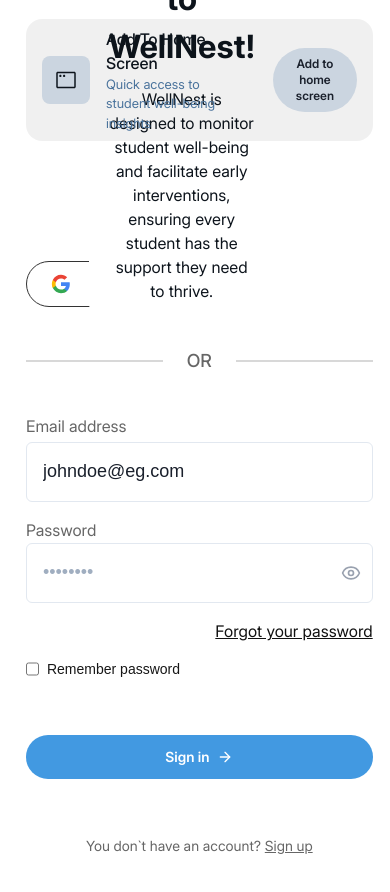
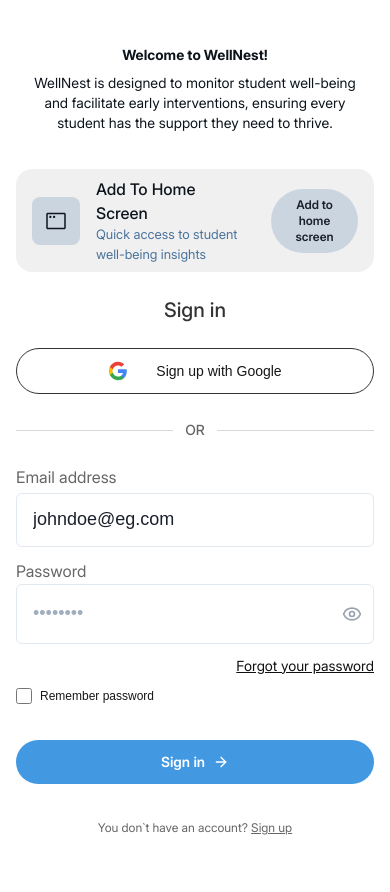
Before and after one commit to ife-adewunmi/wellnest, a Next.js app: page /signin in a window 390 px wide. Shown: the top 892 px of the page. After the commit the page ends 844 px from the top, so only its background shows below. Built offline with nearby package versions, Linux system fonts and the light colour scheme.

Commit message:
latest responsive changes onthe signup pages

```diff
--- a/src/app/layout.tsx
+++ b/src/app/layout.tsx
@@ -44,7 +44,7 @@ export default function RootLayout({
 }>) {
   return (
     <html lang="en">
-      <body className="pb-[7.43vh]">
+      <body className="">
         <QueryProvider>
           <ViewProvider>
             <DashboardSettingsProvider>
--- a/src/features/auth/components/signin-form.tsx
+++ b/src/features/auth/components/signin-form.tsx
@@ -12,6 +12,7 @@ import { Button } from '@/shared/components/ui/custom-button'
 import { ArrowRight } from 'lucide-react'
 import LayoutImage from '@/shared/components/layout-image'
 import HomeMessage from '@/shared/components/ui/home-screen-popup'
+import WelcomeMessage from '@/shared/components/ui/welcome-message'
 
 import { loginSchema, LoginFormData } from '@/shared/lib/validations'
 import useLoginUser from '../hooks/useLoginUser'
@@ -99,43 +100,41 @@ export default function LoginForm() {
 
   return (
     <div
-      className="flex w-full"
-      style={{
-        paddingRight: '4.44vw',
-        paddingLeft: '2.22vw',
-        paddingTop: '2.22vh',
-        paddingBottom: '2.22vh',
-      }}
+      className="flex w-full justify-center min-h-screen px-4 sm:px-6 pt-[2rem]"
+
     >
-      <div className="flex w-full max-w-[1346px] gap-[4.44vw]">
-        <div style={{ width: 'fit-content' }}>
+      <div className="flex w-full max-w-[1346px]   justify-center lg:gap-[3rem] xl:gap-[4rem] ">
+        <div className='hidden lg:flex w-full max-w-[580px]'>
           <LayoutImage />
         </div>
-        <div className="flex w-full flex-col items-center">
+        <div className="flex w-full flex-col items-center w-full max-w-[580px] min-w-[320px]">
+          <div className="lg:hidden mb-6 sm:mb-8">
+            <WelcomeMessage />
+          </div>
           <HomeMessage />
-          <div className="mt-[3.125rem] w-full max-w-[458px]">
+          <div className="mt-6 sm:mt-8 lg:mt-[3.125rem] w-full max-w-[458px]">
             <div className="text-center">
-              <h1 className={`text-[1.25rem] text-[#333333] ${interMedium.className}`}>Sign in</h1>
+              <h1 className={`text-xl sm:text-2xl lg:text-[1.25rem] text-[#333333] ${interMedium.className}`}>Sign in</h1>
             </div>
 
-            <div className="mt-[2.5rem]">
+            <div className="mt-6 sm:mt-8 lg:mt-[2.5rem]">
               <GoogleSignupButton />
 
               {/* OR divider */}
-              <div className="mt-[2.5rem] flex items-center gap-[1.5rem]">
-                <div className="h-[2px] w-full bg-[#66666640]"></div>
+              <div className="mt-6 sm:mt-8 lg:mt-[2.5rem] flex items-center gap-3 sm:gap-4 lg:gap-[1.5rem]">
+                <div className="h-[1px] sm:h-[2px] w-full bg-[#66666640]"></div>
                 <div className="">
-                  <span className={`text-[#666666] ${interMedium.className} text-[18px]`}>OR</span>
+                  <span className={`text-[#666666] ${interMedium.className} text-sm sm:text-base lg:text-[18px]`}>OR</span>
                 </div>
-                <div className="h-[2px] w-full bg-[#66666640]"></div>
+                <div className="h-[1px] sm:h-[2px] w-full bg-[#66666640]"></div>
               </div>
 
               {/* Form fields */}
-              <form onSubmit={handleLogin} className="mt-[2.5rem] flex flex-col gap-[1rem]">
-                <div className="flex flex-col gap-[4px]">
+              <form onSubmit={handleLogin} className="mt-6 sm:mt-8 lg:mt-[2.5rem] flex flex-col gap-3 sm:gap-4 lg:gap-[1rem]">
+                <div className="flex flex-col gap-1 sm:gap-2 lg:gap-[4px]">
                   <Label
                     htmlFor="email"
-                    className={`text-[1rem] text-[#666666] ${interRegular.className}`}
+                    className={`text-sm sm:text-base lg:text-[1rem] text-[#666666] ${interRegular.className}`}
                   >
                     Email address
                   </Label>
@@ -145,7 +144,7 @@ export default function LoginForm() {
                     placeholder="johndoe@eg.com"
                     value={formData.email}
                     onChange={(e) => handleInputChange('email', e.target.value)}
-                    className={`border border-[#E2E8F0] px-[1rem] py-[17px] ${validationErrors.email ? 'border-red-500' : ''}`}
+                    className={`border border-[#E2E8F0] px-3 sm:px-4 lg:px-[1rem] py-3 sm:py-4 lg:py-[17px] ${validationErrors.email ? 'border-red-500' : ''}`}
                   />
                   {validationErrors.email && (
                     <span className="text-sm text-red-500">{validationErrors.email}</span>
@@ -166,34 +165,35 @@ export default function LoginForm() {
                 </div>
 
                 <p
-                  className={`${interRegular.className} text-end text-[1rem] text-[#111111] underline`}
+                  className={`${interRegular.className} text-end text-sm sm:text-base lg:text-[1rem] text-[#111111] underline`}
                 >
                   Forgot your password
                 </p>
-                <div className="flex gap-[8px]">
+                <div className="flex gap-2 sm:gap-3 lg:gap-[8px] items-center">
                   <input
                     id="remember"
                     type="checkbox"
                     checked={remember}
                     onChange={(e) => setRemember(e.target.checked)}
+                    className="w-4 h-4"
                   />
-                  <label htmlFor="remember" className="text-sm">
+                  <label htmlFor="remember" className="text-xs sm:text-sm">
                     Remember password
                   </label>
                 </div>
-                <div className="mt-[2.5rem] flex items-center justify-center">
+                <div className="mt-6 sm:mt-8 lg:mt-[2.5rem] flex items-center justify-center">
                   <Button
                     type="submit"
                     variant={'default'}
-                    className="flex items-center"
+                    className="flex items-center w-full"
                     disabled={isPending}
                   >
                     {isPending ? 'Signing in...' : 'Sign in'}
                     {!isPending && <ArrowRight className="ml-2 h-4 w-4" />}
                   </Button>
                 </div>
-                <div className="mt-[2.5rem] flex items-center justify-center">
-                  <p className={`${interRegular.className} text-[14px] text-[#666666]`}>
+                <div className="mt-6 sm:mt-8 lg:mt-[2.5rem] flex items-center justify-center">
+                  <p className={`${interRegular.className} text-xs sm:text-sm lg:text-[14px] text-[#666666] text-center`}>
                     You don`t have an account?{' '}
                     <Link href="/signup" className="underline">
                       Sign up
--- a/src/features/auth/components/signup-form.tsx
+++ b/src/features/auth/components/signup-form.tsx
@@ -5,7 +5,6 @@ import Link from 'next/link'
 import { useRouter } from 'next/navigation'
 import { useUserStore } from '@/shared/store/useUserStore'
 import GoogleSignupButton from '@/shared/components/ui/google-signup-button'
-import { Separator } from '@/shared/components/ui/seperator'
 import { Label } from '@/shared/components/ui/label'
 import { Input } from '@/shared/components/ui/custom-input'
 import PasswordInput from '@/shared/components/ui/password-input'
@@ -13,6 +12,7 @@ import { Button } from '@/shared/components/ui/custom-button'
 import { ArrowRight } from 'lucide-react'
 import LayoutImage from '@/shared/components/layout-image'
 import HomeMessage from '@/shared/components/ui/home-screen-popup'
+import WelcomeMessage from '@/shared/components/ui/welcome-message'
 import useSignup from '@/features/auth/hooks/useSignup'
 import { signupSchema, SignupFormData } from '@/shared/lib/validations'
 import { toast } from 'react-toastify'
@@ -100,45 +100,43 @@ export default function SignupForm() {
 
   return (
     <div
-      className="flex w-full"
-      style={{
-        paddingRight: '4.44vw',
-        paddingLeft: '2.22vw',
-        paddingTop: '2.22vh',
-        paddingBottom: '2.22vh',
-      }}
+      className="flex w-full pt-[2rem] justify-center min-h-screen px-4 sm:px-6 "
+
     >
-      <div className="flex w-full max-w-[1346px] gap-[4.44vw]">
-        <div style={{ width: 'fit-content' }}>
+      <div className="flex w-full max-w-[1346px] justify-center lg:gap-[3rem] xl:gap-[4rem]  ">
+        <div className="hidden lg:flex w-full">
           <LayoutImage />
         </div>
-        <div className="flex w-full flex-col items-center">
+        <div className="flex w-full flex-col items-center w-full max-w-[580px] min-w-[320px]">
+          <div className="lg:hidden mb-6 sm:mb-8">
+            <WelcomeMessage />
+          </div>
           <HomeMessage />
-          <div className="mt-[3.125rem] w-full max-w-[458px]">
+          <div className="mt-6 sm:mt-8 lg:mt-[2.125rem] w-full max-w-[458px] min-w-[224px]">
             <div className="text-center">
-              <h1 className={`text-[1.25rem] text-[#333333] ${interMedium.className}`}>Sign up</h1>
+              <h1 className={`text-xl sm:text-2xl lg:text-[1.25rem] text-[#333333] ${interMedium.className}`}>Sign up</h1>
             </div>
 
-            <div className="mt-[2.5rem]">
+            <div className="mt-6 sm:mt-8 lg:mt-[2rem] xl:mt-[2.5rem]">
               <GoogleSignupButton />
 
               {/* OR divider */}
-              <div className="mt-[2.5rem] flex items-center gap-[1.5rem]">
-                <div className="h-[2px] w-full bg-[#66666640]"></div>
+              <div className="mt-6 sm:mt-8 lg:mt-[2rem] xl:mt-[2.5rem] flex items-center gap-3 sm:gap-4 lg:gap-[1.5rem]">
+                <div className="h-[1px] sm:h-[2px] w-full bg-[#66666640]"></div>
                 <div className="">
-                  <span className={`text-[#666666] ${interMedium.className} text-[18px]`}>OR</span>
+                  <span className={`text-[#666666] ${interMedium.className} text-sm sm:text-base lg:text-[18px]`}>OR</span>
                 </div>
-                <div className="h-[2px] w-full bg-[#66666640]"></div>
+                <div className="h-[1px] sm:h-[2px] w-full bg-[#66666640]"></div>
               </div>
 
               {/* Form fields */}
               <form onSubmit={handleSubmit}>
-                <div className="mt-[2.5rem] flex flex-col gap-[1rem]">
-                  <div className="flex w-full items-center gap-[1rem]">
-                    <div className="flex min-w-0 flex-1 flex-col gap-[4px]">
+                <div className="mt-6 sm:mt-8 lg:mt-[2rem] xl:mt-[2.5rem] flex flex-col gap-3 sm:gap-4 lg:gap-[1rem]">
+                  <div className="flex w-full flex-col sm:flex-row items-start sm:items-center gap-3 sm:gap-4 lg:gap-[1rem]">
+                    <div className="flex min-w-0 flex-1 flex-col gap-1 sm:gap-2 lg:gap-[4px]">
                       <Label
                         htmlFor="firstName"
-                        className={`text-[1rem] text-[#666666] ${interRegular.className}`}
+                        className={`text-sm sm:text-base lg:text-[0.875rem] xl:text-[1rem] text-[#666666] ${interRegular.className}`}
                       >
                         First name
                       </Label>
@@ -153,10 +151,10 @@ export default function SignupForm() {
                         <span className="text-sm text-red-500">{validationErrors.firstName}</span>
                       )}
                     </div>
-                    <div className="flex min-w-0 flex-1 flex-col gap-[4px]">
+                    <div className="flex min-w-0 flex-1 flex-col gap-1 sm:gap-2 lg:gap-[4px]">
                       <Label
                         htmlFor="lastName"
-                        className={`text-[1rem] text-[#666666] ${interRegular.className}`}
+                        className={`text-sm sm:text-base lg:text-[0.875rem] xl:text-[1rem] text-[#666666] ${interRegular.className}`}
                       >
                         Last name
                       </Label>
@@ -173,10 +171,10 @@ export default function SignupForm() {
                     </div>
                   </div>
 
-                  <div className="flex flex-col gap-[4px]">
+                  <div className="flex flex-col gap-1 sm:gap-2 lg:gap-[4px]">
                     <Label
                       htmlFor="email"
-                      className={`text-[1rem] text-[#666666] ${interRegular.className}`}
+                      className={`text-sm sm:text-base lg:text-[1rem] text-[#666666] ${interRegular.className}`}
                     >
                       Email address
                     </Label>
@@ -186,7 +184,7 @@ export default function SignupForm() {
                       placeholder="johndoe@eg.com"
                       value={formData.email}
                       onChange={(e) => handleInputChange('email', e.target.value)}
-                      className={`border border-[#E2E8F0] px-[1rem] py-[17px] ${validationErrors.email ? 'border-red-500' : ''}`}
+                      className={`border border-[#E2E8F0] px-3 sm:px-4 lg:px-[1rem] py-3 sm:py-4 lg:py-[17px] ${validationErrors.email ? 'border-red-500' : ''}`}
                     />
                     {validationErrors.email && (
                       <span className="text-sm text-red-500">{validationErrors.email}</span>
@@ -225,14 +223,14 @@ export default function SignupForm() {
                     </div>
                   </div>
 
-                  <p className={`${interRegular.className} text-[14px] text-[#666666]`}>
+                  <p className={`${interRegular.className} text-xs sm:text-sm lg:text-[14px] text-[#666666]`}>
                     Use 8 or more characters with a mix of letters, numbers & symbols
                   </p>
 
-                  <div className="mt-[2.5rem] flex items-center justify-center">
+                  <div className="mt-6 sm:mt-8 lg:mt-[2rem] xl:mt-[2.5rem] flex items-center justify-center">
                     <Button
                       variant={'default'}
-                      className="flex items-center"
+                      className="flex items-center w-full "
                       type="submit"
                       disabled={isPending}
                     >
@@ -241,8 +239,8 @@ export default function SignupForm() {
                     </Button>
                   </div>
 
-                  <div className="mt-[2.5rem] flex items-center justify-center">
-                    <p className={`${interRegular.className} text-[14px] text-[#666666]`}>
+                  <div className="mt-6 sm:mt-8 lg:mt-[2rem] xl:mt-[2.5rem] flex items-center justify-center">
+                    <p className={`${interRegular.className} text-xs sm:text-sm lg:text-[14px] text-[#666666] text-center`}>
                       Already have an account?{' '}
                       <Link href="/signin" className="underline">
                         Sign in
--- a/src/shared/components/layout-image.tsx
+++ b/src/shared/components/layout-image.tsx
@@ -4,18 +4,15 @@ import WelcomeMessage from './ui/welcome-message'
 
 export default function LayoutImage() {
 return (
-    <div className="relative">
-      <div className="h-[400px] w-full sm:h-[500px] md:h-[600px] lg:h-[700px] xl:h-[960px] xl:w-[674px]">
+  <div className="relative w-full lg:max-w-[530px] xl:max-w-[674px] h-full max-h-[960px] rounded-lg lg:rounded-xl overflow-hidden aspect-[674/960]">
     <Image
       src="/images/onboarding.png"
       alt="Layout"
-          fill
-          className="object-cover object-center"
-          sizes="100vw"
-          priority
+      width={674}
+      height={960}
+      className="w-full h-full object-cover rounded-lg lg:rounded-xl"
     />
-      </div>
-      <div className="absolute bottom-[6rem] left-[5rem]">
+    <div className="absolute bottom-[10%] left-[7.5%] w-[85%] ">
       <WelcomeMessage />
     </div>
   </div>
--- a/src/shared/components/ui/google-signup-button.tsx
+++ b/src/shared/components/ui/google-signup-button.tsx
@@ -2,7 +2,7 @@ import { Button } from './custom-button'
 
 export default function GoogleSignupButton() {
   return (
-    <Button variant="outline" className="flex items-center gap-[1rem]">
+    <Button variant="outline" className="flex items-center gap-[1rem] w-full justify-center flex">
       <svg className="mr-3 h-5 w-5" viewBox="0 0 24 24">
         <path
           fill="#4285F4"
--- a/src/shared/components/ui/welcome-message.tsx
+++ b/src/shared/components/ui/welcome-message.tsx
@@ -16,14 +16,14 @@ export default function WelcomeMessage() {
 
   return (
     <div
-      className={`flex w-full max-w-[487px] transform flex-col rounded-[1.25rem] bg-white p-[1.25rem] text-center transition-all duration-1000 ease-out ${
+      className={`flex w-full transform flex-col rounded-lg sm:rounded-xl lg:rounded-[1.25rem] bg-white p-3 sm:p-4 lg:p-[1.25rem] text-center transition-all duration-1000 ease-out ${
         isVisible
           ? 'translate-y-0 scale-100 opacity-100'
           : 'pointer-events-none translate-y-8 scale-95 opacity-0'
       }`}
     >
-      <h2 className={`text-[2rem] text-[#0D141C] ${interBold.className}`}>Welcome to WellNest!</h2>
-      <p className={`text-[1rem] text-[#0D141C] ${interRegular.className} mt-[1rem]`}>
+      <h2 className={`text-[14px]  lg:text-[2rem] text-[#0D141C] ${interBold.className}`}>Welcome to WellNest!</h2>
+      <p className={`text-sm sm:text-base lg:text-[1rem] text-[#0D141C] ${interRegular.className} mt-2 sm:mt-3 lg:mt-[1rem]`}>
         WellNest is designed to monitor student well-being and facilitate early interventions,
         ensuring every student has the support they need to thrive.
       </p>
```
Lines whose indentation alone changed are shown as unchanged.
